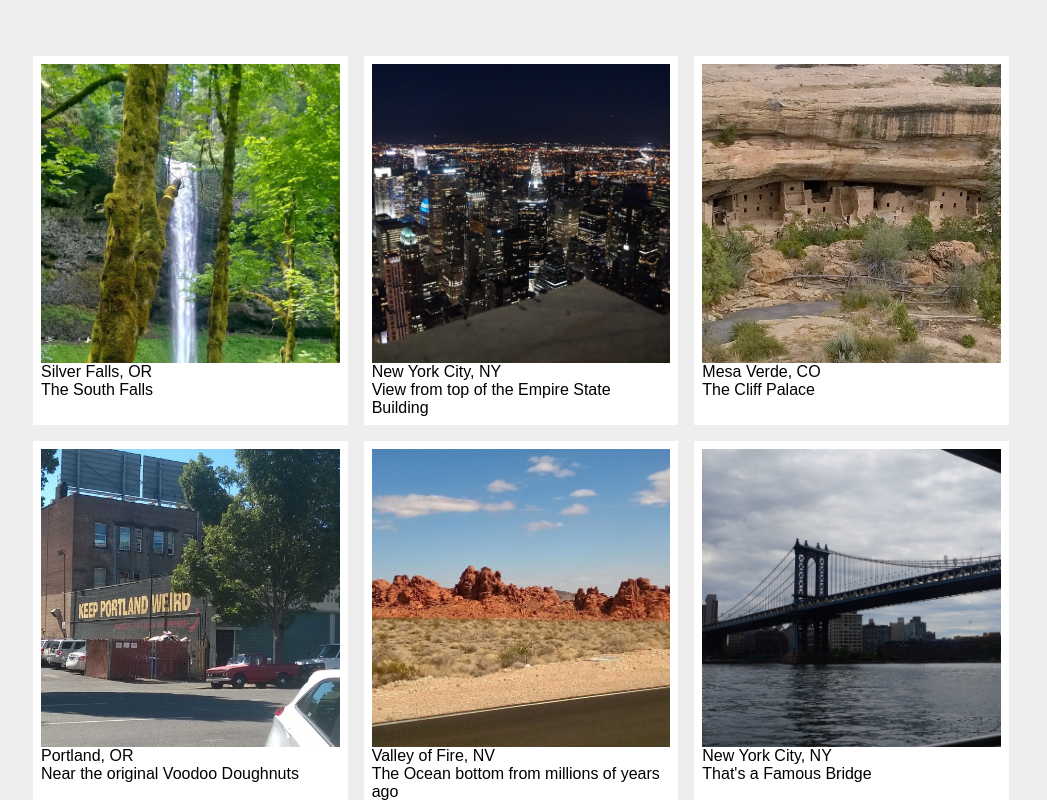
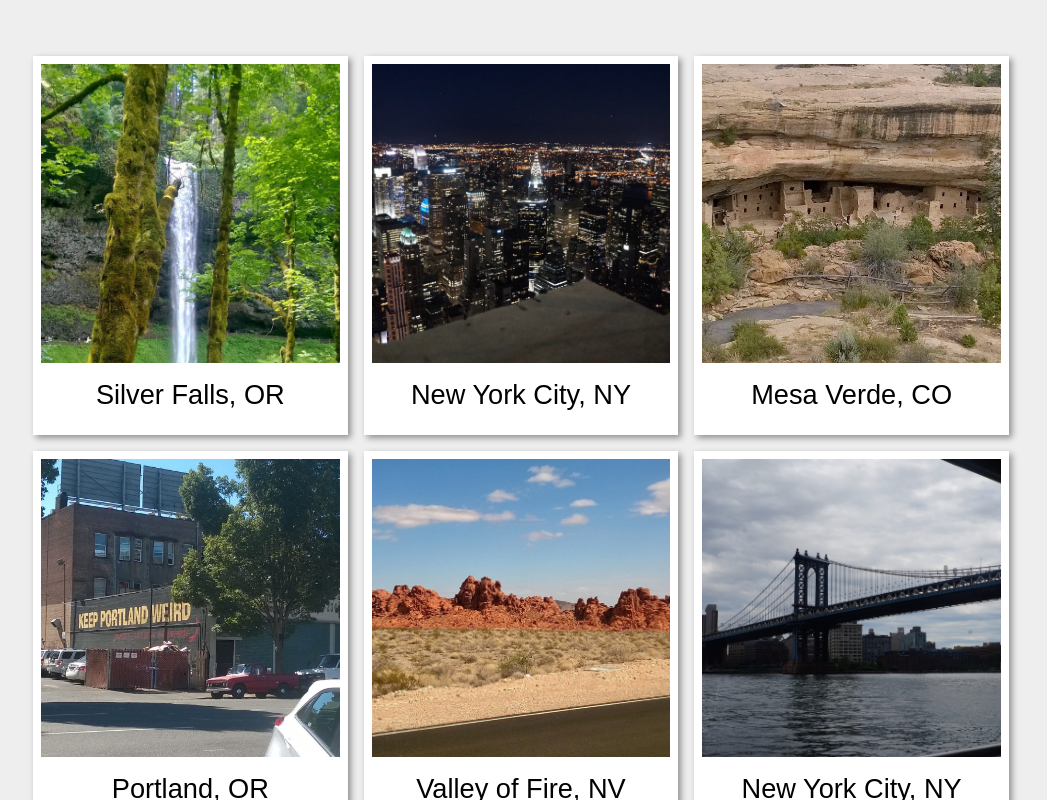
Before and after one commit to derrickbray/ng-travel, an Angular app: page / in a window 1280 px wide. Shown: the top 800 px of the page, without its empty margins (95-1142 px from the left). Built offline with nearby package versions, Linux system fonts and the light colour scheme.

Commit message:
add content and style

```diff
--- a/src/app/app.component.css
+++ b/src/app/app.component.css
@@ -38,21 +38,22 @@
   min-width: 17rem;
   margin: 0.5rem;
   background: white;
+  box-shadow: 0.2rem 0.2rem 0.4rem rgba(0, 0, 0, 0.4);
 }
 
 .grid__item:hover {
-  box-shadow: 0.2rem 0.2rem 0.4rem rgba(0, 0, 0, 0.4);
+  transform: scale(1.005);
 }
 
-.grid-item-info {
-  padding: 0.5rem;
+.grid__item-info {
+  padding: 1rem 0.5rem;
   background: white;
   font-size: 1.7rem;
-  /*text-align: center;*/
+  text-align: center;
 }
 
-.grid-item-infohide {
+/*.grid-item-infohide {
   display: none;
   padding: 1rem;
   background: white;
-}
+}*/
--- a/src/app/app.component.html
+++ b/src/app/app.component.html
@@ -26,12 +26,12 @@
     <div class="container">
       <div class="grid">
 
-        <div class="grid__item" *ngFor="let item of photoContent">
+        <div class="grid__item" *ngFor="let item of photoContent" (click)="showModal(item.id)">
           <div class="square">
             <img class="square__pic" src="{{item.img}}" alt="">
           </div>
-          <div class="grid__item-info">{{item.showText}}</div>
-          <div class="grid__item-infohide">{{item.hideText}}</div>
+          <div class="grid__item-info">{{item.location}}</div>
+          <!-- <div class="grid__item-infohide">{{item.hideText}}</div> -->
         </div>
       </div>
     </div>
--- a/src/app/app.component.ts
+++ b/src/app/app.component.ts
@@ -6,101 +6,432 @@ import { Component } from '@angular/core';
   styleUrls: ['./app.component.css']
 })
 export class AppComponent {
-  photoContent = [
-    {id: '1', img: 'assets/west/silver.jpg', showText: 'Silver Falls, OR',
-    hideText: 'The South Falls'},
-    {id: '2', img: 'assets/east/ny-night.jpg', showText: 'New York City, NY',
-    hideText: 'View from top of the Empire State Building'},
-    {id: '3', img: 'assets/between/mesa-verde.jpg', showText: 'Mesa Verde, CO',
-    hideText: 'The Cliff Palace'},
-    {id: '4', img: 'assets/west/weird.jpg', showText: 'Portland, OR',
-    hideText: 'Near the original Voodoo Doughnuts'},
-    {id: '5', img: 'assets/between/valley-fire.jpg', showText: 'Valley of Fire, NV',
-    hideText: 'The Ocean bottom from millions of years ago'},
-    {id: '6', img: 'assets/east/ny-bridge.jpg', showText: 'New York City, NY',
-    hideText: "That's a Famous Bridge"},
-    {id: '7', img: 'assets/between/grand-canyon.jpg', showText: 'Grand Canyon, AZ',
-    hideText: 'View from the South Rim'},
-    {id: '8', img: 'assets/between/deethstar.jpg', showText: 'Deeth Starr Valley, NV',
-    hideText: 'I guess if you live in the middle of nowhere you can call it whatever you want'},
-    {id: '9', img: 'assets/between/nowhere.jpg', showText: 'Nowhere or Now Here, NE',
-    hideText: 'Embrace the feeling'},
-    {id: '10', img: 'assets/east/ny-port.jpg', showText: 'New York City, NY',
-    hideText: 'From Liberty Island'},
-    {id: '11', img: 'assets/between/valley-road.jpg', showText: 'Kaibab Indian Reservation, AZ',
-    hideText: 'On the way to the Grand Canyon'},
-    {id: '12', img: 'assets/between/rocky.jpg', showText: 'Klamath, CA',
-    hideText: 'Exactly what you think the Pacific should be'},
-    {id: '13', img: 'assets/west/grain.jpg', showText: 'Salem, OR',
-    hideText: 'Downtown near Riverfront Park'},
-    {id: '14', img: 'assets/west/billy-chinnok.jpg', showText: 'Lake Billy Chinook, OR',
-    hideText: 'Water does not mess around'},
-    {id: '15', img: 'assets/east/niagra2.jpg', showText: 'Buffalo, NY',
-    hideText: 'The only time Canada seems trashy, (like putting a McDonalds on the side on the Grand Canyon)'},
-    {id: '16', img: 'assets/between/nebr.jpg', showText: 'Near Nebraska City, NE',
-    hideText: 'I love the pink granite'},
-    {id: '17', img: 'assets/between/arch.jpg', showText: 'Valley of Fire, NV',
-    hideText: 'Arch Rock'},
-    {id: '18', img: 'assets/between/butte-road.jpg', showText: 'Kaibab Indian Reservation, AZ',
-    hideText: 'On the way to the Grand Canyon'},
-    {id: '19', img: 'assets/between/butte.jpg', showText: 'Near Urie, WY',
-    hideText: 'On the way to SLC'},
-    {id: '20', img: 'assets/between/mesa-verde2.jpg', showText: 'Mesa Verde, CO',
-    hideText: 'In the Cliff Palace'},
-    {id: '21', img: 'assets/between/monument.jpg', showText: 'Near Red Mesa, AZ',
-    hideText: 'Near Monument Valley'},
-    {id: '22', img: 'assets/between/motel.jpg', showText: 'Rawlins, WY',
-    hideText: 'This motel still uses keys, no keycards'},
-    {id: '23', img: 'assets/between/rock-art.jpg', showText: 'Valley of Fire, NV',
-    hideText: 'Petroglyphs at Atlatl Rock'},
-    {id: '24', img: 'assets/between/salt-flat.jpg', showText: 'Great Salt Flats, UT',
-    hideText: 'Whole lot of nothing'},
-    {id: '25', img: 'assets/between/smokycreek.jpg', showText: 'Gatlinburg, TN',
-    hideText: 'Gatlinburg is beautiful -- away from the strip'},
-    {id: '26', img: 'assets/between/utah-cap.jpg', showText: 'Salt Lake City, UT',
-    hideText: 'State Capital Building SLC'},
-    {id: '27', img: 'assets/between/utah.jpg', showText: 'Near Emory, UT',
-    hideText: 'The hills east of SLC'},
-    {id: '28', img: 'assets/between/valley-fire2.jpg', showText: 'Valley of Fire, NV',
-    hideText: "The Valley of Fire is the most desolate place I've ever seen"},
-    {id: '29', img: 'assets/between/vegas-tower.jpg', showText: 'Las Vegas, NV',
-    hideText: 'Paris in America'},
-    {id: '30', img: 'assets/between/zion.jpg', showText: 'Zion, UT',
-    hideText: 'Watchman Mountain'},
-    {id: '31', img: 'assets/east/bear.jpg', showText: 'Shandaken, NY',
-    hideText: 'Curious little bear'},
-    {id: '32', img: 'assets/east/camp-falls.jpg', showText: 'Slide Mountain Area, NY',
-    hideText: 'I forgot the name of these falls'},
-    {id: '33', img: 'assets/east/capital.jpg', showText: 'Washington DC',
-    hideText: 'My wife holding up the government'},
-    {id: '34', img: 'assets/east/catskills.jpg', showText: 'Shandaken, NY',
-    hideText: 'View from the North Dome of Saddle Mountain'},
-    {id: '35', img: 'assets/east/grand-central.jpg', showText: 'New York City, NY',
-    hideText: 'Grand Central Station'},
-    {id: '36', img: 'assets/east/montecello.jpg', showText: 'Charlottesville, VA',
-    hideText: "Thomas Jefferson's Monticello"},
-    {id: '37', img: 'assets/east/ny-empire.jpg', showText: 'New York City, NY',
-    hideText: 'Empire State Building'},
-    {id: '38', img: 'assets/east/camp-ndome.jpg', showText: 'Shandaken, NY',
-    hideText: 'View of the North Dome of Saddle Mountain'},
-    {id: '39', img: 'assets/east/ny-liberty.jpg', showText: 'New York City, NY',
-    hideText: 'Lady Liberty'},
-    {id: '40', img: 'assets/east/niagra.jpg', showText: 'Buffalo, NY',
-    hideText: 'In line for the Hurricane Deck at the Cave of the Winds, Niagra Falls'},
-    {id: '41', img: 'assets/east/ny-library.jpg', showText: 'New York City, NY',
-    hideText: 'New York Public Library'},
-    {id: '42', img: 'assets/east/ny-skyline.jpg', showText: 'New York City, NY',
-    hideText: 'Lower Manhattan'},
-    {id: '43', img: 'assets/east/penn.jpg', showText: 'Washington DC',
-    hideText: '1600 Pennsylvania Ave'},
-    {id: '44', img: 'assets/east/ny-tower.jpg', showText: 'New York City, NY',
-    hideText: 'One World Trade Center'},
-    {id: '45', img: 'assets/east/camp-bball.jpg', showText: 'Shandaken, NY',
-    hideText: 'Baseball diamond near Saddle Mountain'},
-    {id: '46', img: '', showText: '', hideText: ''},
-    {id: '47', img: '', showText: '', hideText: ''},
-    {id: '48', img: '', showText: '', hideText: ''},
-    {id: '49', img: '', showText: '', hideText: ''},
-    {id: '50', img: '', showText: '', hideText: ''},
+  photoContent =
+  [
+    {
+      id: '1', img: 'assets/west/silver.jpg',
+      state: 'OR',
+      region: 'West',
+      location: 'Silver Falls, OR',
+      hideText: 'The South Falls'
+    },
+    {
+      id: '2', img: 'assets/east/ny-night.jpg',
+      state: 'NY',
+      region: 'East',
+      location: 'New York City, NY',
+      hideText: 'View from top of the Empire State Building'
+    },
+    {
+      id: '3', img: 'assets/between/mesa-verde.jpg',
+      state: 'CO',
+      region: 'Between',
+      location: 'Mesa Verde, CO',
+      hideText: 'The Cliff Palace'
+    },
+    {
+      id: '4', img: 'assets/west/weird.jpg',
+      state: 'OR',
+      region: 'West',
+      location: 'Portland, OR',
+      hideText: 'Near the original Voodoo Doughnuts'
+    },
+    {
+      id: '5', img: 'assets/between/valley-fire.jpg',
+      state: 'NV',
+      region: 'Between',
+      location: 'Valley of Fire, NV',
+      hideText: 'The Ocean bottom from millions of years ago'
+    },
+    {
+      id: '6', img: 'assets/east/ny-bridge.jpg',
+      state: 'NY',
+      region: 'East',
+      location: 'New York City, NY',
+      hideText: "That's a Famous Bridge"
+    },
+    {
+      id: '7', img: 'assets/between/grand-canyon.jpg',
+      state: 'AZ',
+      region: 'Between',
+      location: 'Grand Canyon, AZ',
+      hideText: 'View from the South Rim'
+    },
+    {
+      id: '8', img: 'assets/between/deethstar.jpg',
+      state: 'NV',
+      region: 'Between',
+      location: 'Deeth Starr Valley, NV',
+      hideText: 'I guess if you live in the middle of nowhere you can call it whatever you want'
+    },
+    {
+      id: '9', img: 'assets/between/nowhere.jpg',
+      state: 'NE',
+      region: 'Between',
+      location: 'Nowhere or Now Here, NE',
+      hideText: 'Embrace the feeling'
+    },
+    {
+      id: '10', img: 'assets/east/ny-port.jpg',
+      state: 'NY',
+      region: 'East',
+      location: 'New York City, NY',
+      hideText: 'From Liberty Island'
+    },
+    {
+      id: '11', img: 'assets/between/valley-road.jpg',
+      state: 'AZ',
+      region: 'Between',
+      location: 'Kaibab Indian Reservation, AZ',
+      hideText: 'On the way to the Grand Canyon'
+    },
+    {
+      id: '12', img: 'assets/between/rocky.jpg',
+      state: 'CO',
+      region: 'Between',
+      location: 'Klamath, CA',
+      hideText: 'Exactly what you think the Pacific should be'
+    },
+    {
+      id: '13', img: 'assets/west/grain.jpg',
+      state: 'OR',
+      region: 'West',
+      location: 'Salem, OR',
+      hideText: 'Downtown near Riverfront Park'
+    },
+    {
+      id: '14', img: 'assets/west/billy-chinnok.jpg',
+      state: 'OR',
+      region: 'West',
+      location: 'Lake Billy Chinook, OR',
+      hideText: 'Water does not mess around'
+    },
+    {
+      id: '15', img: 'assets/east/niagra2.jpg',
+      state: 'NY',
+      region: 'East',
+      location: 'Buffalo, NY',
+      hideText: 'The only time Canada seems trashy, (like putting a McDonalds on the side on the Grand Canyon)'
+    },
+    {
+      id: '16', img: 'assets/between/nebr.jpg',
+      state: 'NE',
+      region: 'Between',
+      location: 'Near Nebraska City, NE',
+      hideText: 'I love the pink granite'
+    },
+    {
+      id: '17', img: 'assets/between/arch.jpg',
+      state: 'NV',
+      region: 'Between',
+      location: 'Valley of Fire, NV',
+      hideText: 'Arch Rock'
+    },
+    {
+      id: '18', img: 'assets/between/butte-road.jpg',
+      state: 'AZ',
+      region: 'Between',
+      location: 'Kaibab Indian Reservation, AZ',
+      hideText: 'On the way to the Grand Canyon'
+    },
+    {
+      id: '19', img: 'assets/between/butte.jpg',
+      state: 'WY',
+      region: 'Between',
+      location: 'Near Urie, WY',
+      hideText: 'On the way to SLC'
+    },
+    {
+      id: '20', img: 'assets/between/mesa-verde2.jpg',
+      state: 'CO',
+      region: 'Between',
+      location: 'Mesa Verde, CO',
+      hideText: 'In the Cliff Palace'
+    },
+    {
+      id: '21', img: 'assets/between/monument.jpg',
+      state: 'AZ',
+      region: 'Between',
+      location: 'Near Red Mesa, AZ',
+      hideText: 'Near Monument Valley'
+    },
+    {
+      id: '22', img: 'assets/between/motel.jpg',
+      state: 'WY',
+      region: 'Between',
+      location: 'Rawlins, WY',
+      hideText: 'This motel still uses keys, no keycards'
+    },
+    {
+      id: '23', img: 'assets/between/rock-art.jpg',
+      state: 'NV',
+      region: 'Between',
+      location: 'Valley of Fire, NV',
+      hideText: 'Petroglyphs at Atlatl Rock'
+    },
+    {
+      id: '24', img: 'assets/between/salt-flat.jpg',
+      state: 'UT',
+      region: 'Between',
+      location: 'Great Salt Flats, UT',
+      hideText: 'Whole lot of nothing'
+    },
+    {
+      id: '25', img: 'assets/between/smokycreek.jpg',
+      state: 'TN',
+      region: 'Between',
+      location: 'Gatlinburg, TN',
+      hideText: 'Gatlinburg is beautiful -- away from the strip'
+    },
+    {
+      id: '26', img: 'assets/between/utah-cap.jpg',
+      state: 'UT',
+      region: 'Between',
+      location: 'Salt Lake City, UT',
+      hideText: 'State Capital Building SLC'
+    },
+    {
+      id: '27', img: 'assets/between/utah.jpg',
+      state: 'UT',
+      region: 'Between',
+      location: 'Near Emory, UT',
+      hideText: 'The hills east of SLC'
+    },
+    {
+      id: '28', img: 'assets/between/valley-fire2.jpg',
+      state: 'NV',
+      region: 'Between',
+      location: 'Valley of Fire, NV',
+      hideText: "The Valley of Fire is the most desolate place I've ever seen"
+    },
+    {
+      id: '29', img: 'assets/between/vegas-tower.jpg',
+      state: 'NV',
+      region: 'Between',
+      location: 'Las Vegas, NV',
+      hideText: 'Paris in America'
+    },
+    {
+      id: '30', img: 'assets/between/zion.jpg',
+      state: 'UT',
+      region: 'Between',
+      location: 'Zion, UT',
+      hideText: 'Watchman Mountain'
+    },
+    {
+      id: '31', img: 'assets/east/bear.jpg',
+      state: 'NY',
+      region: 'East',
+      location: 'Shandaken, NY',
+      hideText: 'Curious little bear'
+    },
+    {
+      id: '32', img: 'assets/east/camp-falls.jpg',
+      state: 'NY',
+      region: 'East',
+      location: 'Slide Mountain Area, NY',
+      hideText: 'I forgot the name of these falls'
+    },
+    {
+      id: '33', img: 'assets/east/capital.jpg',
+      state: 'DC',
+      region: 'East',
+      location: 'Washington DC',
+      hideText: 'My wife holding up the government'
+    },
+    {
+      id: '34', img: 'assets/east/catskills.jpg',
+      state: 'NY',
+      region: 'East',
+      location: 'Shandaken, NY',
+      hideText: 'View from the North Dome of Saddle Mountain'
+    },
+    {
+      id: '35', img: 'assets/east/grand-central.jpg',
+      state: 'NY',
+      region: 'East',
+      location: 'New York City, NY',
+      hideText: 'Grand Central Station'
+    },
+    {
+      id: '36', img: 'assets/east/montecello.jpg',
+      state: 'VA',
+      region: 'East',
+      location: 'Charlottesville, VA',
+      hideText: "Thomas Jefferson's Monticello"
+    },
+    {
+      id: '37', img: 'assets/east/ny-empire.jpg',
+      state: 'NY',
+      region: 'East',
+      location: 'New York City, NY',
+      hideText: 'Empire State Building'
+    },
+    {
+      id: '38', img: 'assets/east/camp-ndome.jpg',
+      state: 'NY',
+      region: 'East',
+      location: 'Shandaken, NY',
+      hideText: 'View of the North Dome of Saddle Mountain'
+    },
+    {
+      id: '39', img: 'assets/east/ny-liberty.jpg',
+      state: 'NY',
+      region: 'East',
+      location: 'New York City, NY',
+      hideText: 'Lady Liberty'
+    },
+    {
+      id: '40', img: 'assets/east/niagra.jpg',
+      state: 'NY',
+      region: 'East',
+      location: 'Buffalo, NY',
+      hideText: 'In line for the Hurricane Deck at the Cave of the Winds, Niagra Falls'
+    },
+    {
+      id: '41', img: 'assets/east/ny-library.jpg',
+      state: 'NY',
+      region: 'East',
+      location: 'New York City, NY',
+      hideText: 'New York Public Library'
+    },
+    {
+      id: '42', img: 'assets/east/ny-skyline.jpg',
+      state: 'NY',
+      region: 'East',
+      location: 'New York City, NY',
+      hideText: 'Lower Manhattan'
+    },
+    {
+      id: '43', img: 'assets/east/penn.jpg',
+      state: 'DC',
+      region: 'East',
+      location: 'Washington DC',
+      hideText: '1600 Pennsylvania Ave'
+    },
+    {
+      id: '44', img: 'assets/east/ny-tower.jpg',
+      state: 'NY',
+      region: 'East',
+      location: 'New York City, NY',
+      hideText: 'One World Trade Center'
+    },
+    {
+      id: '45', img: 'assets/east/camp-bball.jpg',
+      state: 'NY',
+      region: 'East',
+      location: 'Shandaken, NY',
+      hideText: 'Baseball diamond near Saddle Mountain'
+    },
+    {
+      id: '46', img: 'assets/west/nocal.jpg',
+      state: 'CA',
+      region: 'West',
+      location: 'Redwood Hwy, CA',
+      hideText: 'Roadside coastal barn'
+    },
+    {
+      id: '47', img: 'assets/west/multi.jpg',
+      state: 'OR',
+      region: 'West',
+      location: 'Multnomah Falls, OR',
+      hideText: 'Total height of 620ft'
+    },
+    {
+      id: '48', img: 'assets/west/keyhole.jpg',
+      state: 'OR',
+      region: 'West',
+      location: 'Pacific City, OR',
+      hideText: 'The side of Cape Kiwanda'
+    },
+    {
+      id: '49', img: 'assets/west/whale.jpg',
+      state: 'OR',
+      region: 'West',
+      location: 'Lincoln City, OR',
+      hideText: 'The kite festival'
+    },
+    {
+      id: '50', img: 'assets/west/cal-forest.jpg',
+      state: 'CA',
+      region: 'West',
+      location: 'Redwood Forest, CA',
+      hideText: 'Like a cold foggy jungle'
+    },
+    {
+      id: '51', img: 'assets/west/cannon.jpg',
+      state: 'OR',
+      region: 'West',
+      location: 'Cannon Beach, OR',
+      hideText: 'Insert Goonies reference here'
+    },
+    {
+      id: '52', img: 'assets/west/coastal-red.jpg',
+      state: 'CA',
+      region: 'West',
+      location: 'Redwood Forest, CA',
+      hideText: 'Coastal Redwoods'
+    },
+    {
+      id: '53', img: 'assets/west/columbia.jpg',
+      state: 'OR',
+      region: 'West',
+      location: 'Columbia River Gorge, OR',
+      hideText: "View from the Vista House on top of Thor's Crown"
+    },
+    {
+      id: '54', img: 'assets/west/golden2.jpg',
+      state: 'CA',
+      region: 'West',
+      location: 'San Fransisco, CA',
+      hideText: 'Another famous bridge'
+    },
+    {
+      id: '55', img: 'assets/west/gorge.jpg',
+      state: 'OR',
+      region: 'West',
+      location: 'High Desert, OR',
+      hideText: 'Near Lake Billy Chinook'
+    },
+    {
+      id: '56', img: 'assets/west/portland.jpg',
+      state: 'OR',
+      region: 'West',
+      location: 'Portland, OR',
+      hideText: 'Oregonians always like to know where they are'
+    },
+    {
+      id: '57', img: 'assets/west/kite.jpg',
+      state: 'OR',
+      region: 'West',
+      location: 'Lincoln City, OR',
+      hideText: 'Kite festival'
+    },
+    {
+      id: '58', img: 'assets/west/or-cap.jpg',
+      state: 'OR',
+      region: 'West',
+      location: 'Salem, OR',
+      hideText: 'Capital Building of Oregon'
+    },
+    {
+      id: '59', img: 'assets/west/seattle.jpg',
+      state: 'WA',
+      region: 'West',
+      location: 'Seattle, WA',
+      hideText: 'Public Market'
+    },
+    {
+      id: '60', img: 'assets/west/pac-city.jpg',
+      state: 'OR',
+      region: 'West',
+      location: 'Pacific City, OR',
+      hideText: 'View of Cape Kiwanda with Haystack rock behind'
+    },
   ];
+
+
+  showModal(id) {
+    console.log(id)
+  }
 }
```
